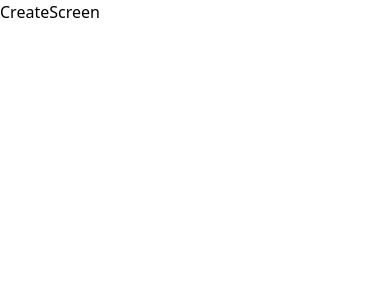
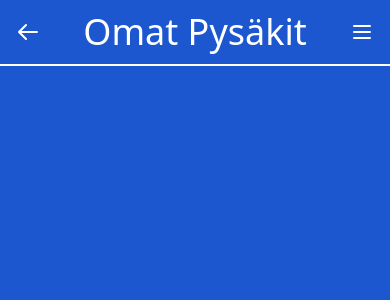
Before and after one commit to Jontzii/omat-pysakit, a React (Create React App) app in the folder frontend/: page /createScreen in a window 390 px wide. Shown: the top 300 px of the page. Built offline with nearby package versions, Linux system fonts and the light colour scheme.

Commit message:
Added headers

```diff
--- a/frontend/src/components/createScreen/createScreen.tsx
+++ b/frontend/src/components/createScreen/createScreen.tsx
@@ -1,11 +1,11 @@
 import react from 'react';
+import CreateScreenHeader from '../header/createScreenHeader';
 
 const CreateScreen = () => {
-    console.log('Create');
-
     return (
-        <div>
-            <p>CreateScreen</p>
+        <div className="bg-nysse-blue-light h-screen w-screen">
+            <CreateScreenHeader />
+            <div className=""></div>
         </div>
     );
 };
--- /dev/null
+++ b/frontend/src/components/header/createScreenHeader.tsx
@@ -0,0 +1,59 @@
+import react from 'react';
+import { useNavigate } from 'react-router-dom';
+
+const CreateScreenHeader = (props: any) => {
+    const navigate = useNavigate();
+
+    const backButtonClick = (e: any) => {
+        e.preventDefault();
+
+        navigate('/');
+    };
+
+    return (
+        <nav className="bg-nysse-blue-light border-solid border-b-2 border-clear-white">
+            <div className="max-w-7xl mx-auto px-2 sm:px-6 lg:px-8 text-clear-white">
+                <div className="relative flex items-center justify-between h-16">
+                    <button
+                        className="p-2 rounded-md hover:bg-nysse-blue-dark focus:outline-none focus:ring-2 focus:ring-inset focus:ring-clear-white"
+                        onClick={backButtonClick}
+                    >
+                        <svg
+                            xmlns="http://www.w3.org/2000/svg"
+                            className="h-6 w-6"
+                            fill="none"
+                            viewBox="0 0 24 24"
+                            stroke="currentColor"
+                        >
+                            <path
+                                strokeLinecap="round"
+                                strokeLinejoin="round"
+                                strokeWidth={2}
+                                d="M10 19l-7-7m0 0l7-7m-7 7h18"
+                            />
+                        </svg>
+                    </button>
+                    <div className=" text-4xl">Omat Pysäkit</div>
+                    <button className="p-2 rounded-md hover:bg-nysse-blue-dark focus:outline-none focus:ring-2 focus:ring-inset focus:ring-clear-white">
+                        <svg
+                            xmlns="http://www.w3.org/2000/svg"
+                            className="h-6 w-6"
+                            fill="none"
+                            viewBox="0 0 24 24"
+                            stroke="currentColor"
+                        >
+                            <path
+                                strokeLinecap="round"
+                                strokeLinejoin="round"
+                                strokeWidth={2}
+                                d="M4 6h16M4 12h16M4 18h16"
+                            />
+                        </svg>
+                    </button>
+                </div>
+            </div>
+        </nav>
+    );
+};
+
+export default CreateScreenHeader;
--- a/frontend/src/components/header/header.tsx
+++ /dev/null
@@ -1,14 +0,0 @@
-import react from 'react';
-
-const AppHeader = () => {
-    return (
-        <div
-            id="header-main"
-            className="flex w-screen h-20 text-clear-white justify-center items-center border-solid border-b-2 border-clear-white"
-        >
-            <div className="text-5xl">Omat Pysäkit</div>
-        </div>
-    );
-};
-
-export default AppHeader;
--- /dev/null
+++ b/frontend/src/components/header/landingHeader.tsx
@@ -0,0 +1,34 @@
+import react from 'react';
+
+const LandingHeader = (props: any) => {
+    const { displayBackArrow, arrowTarget } = props;
+
+    return (
+        <nav className="bg-nysse-blue-light border-solid border-b-2 border-clear-white">
+            <div className="max-w-7xl mx-auto px-2 sm:px-6 lg:px-8 text-clear-white">
+                <div className="relative flex items-center justify-between h-16">
+                    <span className="hidden sm:block"></span>
+                    <div className="text-4xl">Omat Pysäkit</div>
+                    <button className="p-2 rounded-md hover:bg-nysse-blue-dark focus:outline-none focus:ring-2 focus:ring-inset focus:ring-clear-white">
+                        <svg
+                            xmlns="http://www.w3.org/2000/svg"
+                            className="h-6 w-6"
+                            fill="none"
+                            viewBox="0 0 24 24"
+                            stroke="currentColor"
+                        >
+                            <path
+                                strokeLinecap="round"
+                                strokeLinejoin="round"
+                                strokeWidth={2}
+                                d="M4 6h16M4 12h16M4 18h16"
+                            />
+                        </svg>
+                    </button>
+                </div>
+            </div>
+        </nav>
+    );
+};
+
+export default LandingHeader;
--- /dev/null
+++ b/frontend/src/components/header/screenHeader.tsx
@@ -0,0 +1,9 @@
+import react from 'react';
+
+const ScreenHeader = () => {
+    return (
+        <nav className="bg-nysse-blue-light border-solid border-b-2 border-clear-white"></nav>
+    );
+};
+
+export default ScreenHeader;
--- a/frontend/src/components/landingScreen/landingScreen.tsx
+++ b/frontend/src/components/landingScreen/landingScreen.tsx
@@ -1,10 +1,10 @@
 import react from 'react';
-import AppHeader from '../header/header';
+import LandingScreenHeader from '../header/landingHeader';
 
 const LandingScreen = () => {
     return (
         <div className="bg-nysse-blue-light h-screen w-screen">
-            <AppHeader />
+            <LandingScreenHeader />
             <div className=""></div>
         </div>
     );
```
